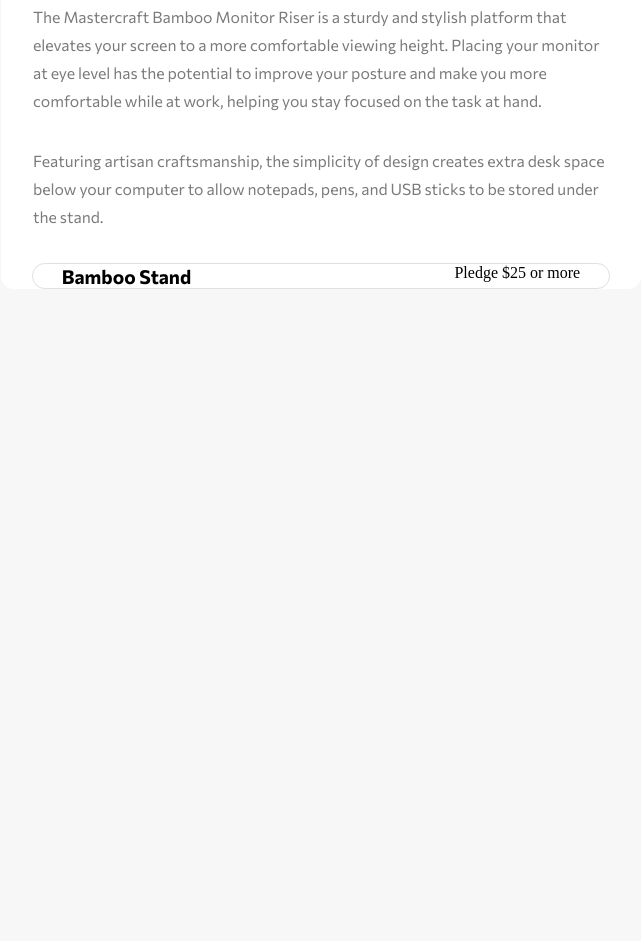
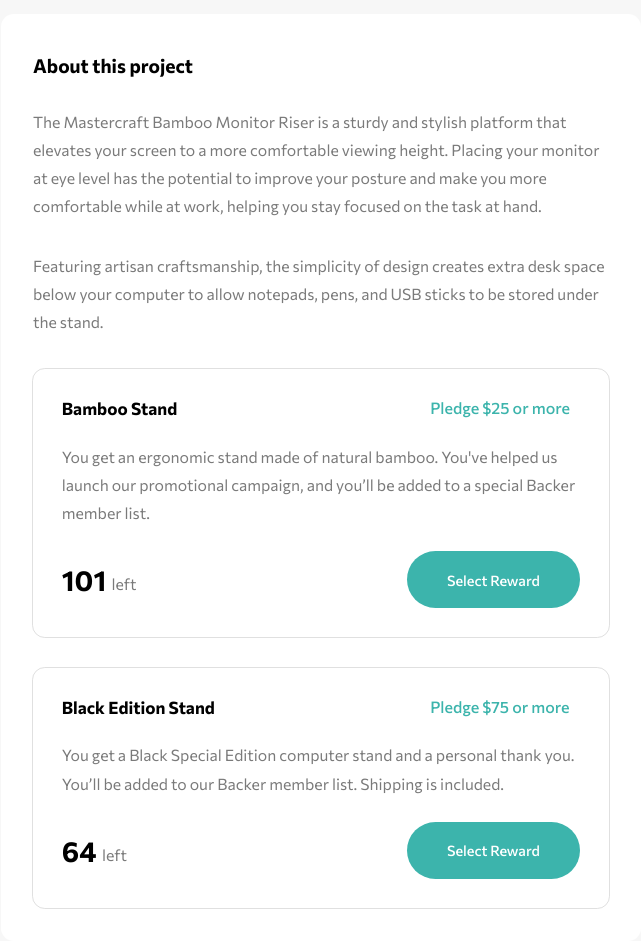
Before and after one commit to ajaythapliyal/crowdfunding-product-page-main, a website built with Parcel: page src/index.html in a window 1280 px wide. Shown: the part 862-1803 px from the top of the page, without its empty margins (319-960 px from the left). Before the commit the page ends 1179 px from the top, so only its background shows below. Built offline with nearby package versions, Linux system fonts and the light colour scheme.

Commit message:
title card overlap fix with hero image and pledge card WIP

```diff
--- a/src/index.html
+++ b/src/index.html
@@ -50,17 +50,37 @@
     </div>
     <div class="card card-margin-top about">
       <p class="text3">About this project</p>
-      <p class="text2-desc">The Mastercraft Bamboo Monitor Riser is a sturdy and stylish platform that elevates your
+      <p class="text4">The Mastercraft Bamboo Monitor Riser is a sturdy and stylish platform that elevates your
         screen
         to a more comfortable viewing height. Placing your monitor at eye level has the potential to improve
         your posture and make you more comfortable while at work, helping you stay focused on the task at hand.</p>
-      <p class="text2-desc">Featuring artisan craftsmanship, the simplicity of design creates extra desk space below
+      <p class="text4">Featuring artisan craftsmanship, the simplicity of design creates extra desk space below
         your computer
         to allow notepads, pens, and USB sticks to be stored under the stand.</p>
-      <div class="card thin-border">
-        <div class="flex space-between">
-          <p class="text3">Bamboo Stand</p>
-          <p>Pledge $25 or more</p>
+      <div class="pledge-card">
+        <div class="pledge-card-inline-container">
+          <p class="text5">Bamboo Stand</p>
+          <p class="text6">Pledge $25 or more</p>
+        </div>
+        <p class="text4">You get an ergonomic stand made of natural bamboo. You've helped us launch our promotional
+          campaign, and
+          you’ll be added to a special Backer member list.</p>
+        <div class="pledge-card-inline-container align-center">
+          <p class="text1">101 <span class="text2 vertical-align-middle">left</span></p>
+          <button class="btn1">Select Reward</button>
+        </div>
+      </div>
+      <div class="pledge-card card-margin-top">
+        <div class="pledge-card-inline-container">
+          <p class="text5">Black Edition Stand</p>
+          <p class="text6">Pledge $75 or more</p>
+        </div>
+        <p class="text4">You get a Black Special Edition computer stand and a personal thank you. You’ll be added to our
+          Backer
+          member list. Shipping is included.</p>
+        <div class="pledge-card-inline-container align-center">
+          <p class="text1">64 <span class="text2 vertical-align-middle">left</span></p>
+          <button class="btn1">Select Reward</button>
         </div>
       </div>
     </div>
--- a/src/scss/_util.scss
+++ b/src/scss/_util.scss
@@ -47,3 +47,7 @@
 .space-between {
     justify-content: space-between;
 }
+
+.vertical-align-middle {
+    vertical-align: middle;
+}
--- a/src/scss/main.scss
+++ b/src/scss/main.scss
@@ -5,7 +5,7 @@
 body {
     display: grid;
     grid-template-columns: 1fr minmax(355px, min(50%, 1000px)) 1fr;
-    grid-template-rows: auto 20% auto;
+    grid-template-rows: auto util.clamped(3em, 7em) auto;
     min-height: auto;
     background-color: lighten(config.$neutral-color, 49);
 }
@@ -83,8 +83,33 @@
     font-size: 1.8rem;
 }
 
+.about {
+    padding-bottom: 2em;
+}
+
 .about>*:nth-child(-n+4) {
     margin-top: 2em;
+}
+
+.pledge-card {
+    padding-top: min(5%, 1.8em);
+    padding-bottom: min(5%, 1.8em);
+    @extend .card;
+    @extend .thin-border
+}
+
+.pledge-card>*:not(:first-child) {
+    margin-top: 1.5em;
+}
+
+.pledge-card-inline-container {
+    display: flex;
+    justify-content: space-between;
+    flex-wrap: wrap;
+}
+
+.pledge-card-inline-container>* {
+    min-width: 150px;
 }
 
 @media screen and (min-width: 62em) {
@@ -152,9 +177,20 @@
     font-size: 1.2em;
 }
 
-.text2-desc {
+.text4 {
     @extend .text2;
     line-height: util.clamped(1.5em, 1.8em);
+}
+
+.text5 {
+    @extend %font-300;
+    font-size: util.clamped(0.9rem, 1.1rem);
+}
+
+.text6 {
+    color: config.$primary-color;
+    @extend %font-200;
+    font-size: 1rem;
 }
 
 .btn1 {
```
